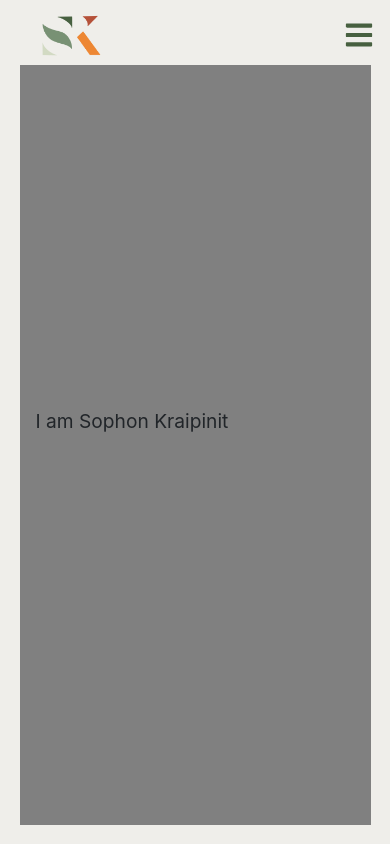
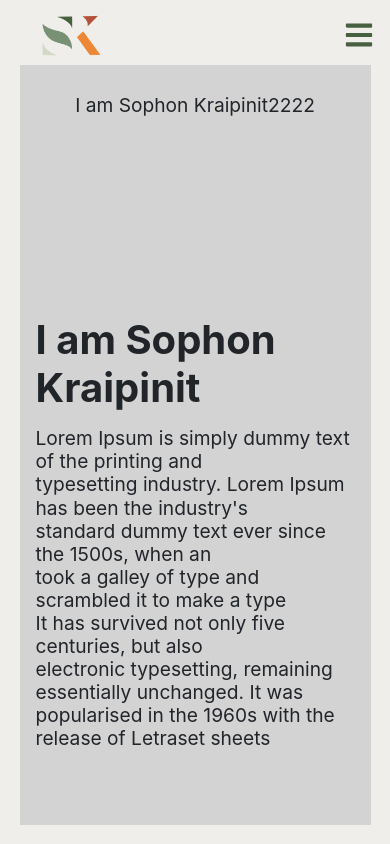
Before and after one commit to Sophon-Kr/PersonalWebsite-s-Sophon, a React (Create React App) app: page / in a window 390 px wide. Shown: the top 844 px of the page. Built offline with nearby package versions, Linux system fonts and the light colour scheme.

Commit message:
add about me structure

```diff
--- a/src/assets/aboutme.css
+++ b/src/assets/aboutme.css
@@ -6,6 +6,42 @@
   margin: auto;
   height: 100%;
   padding: 0 1rem;
-  background-color: grey;
+  background-color: lightgrey;
   /* background-color: var(--background-color); */
 }
+.container {
+  display: flex;
+  flex-direction: row;
+  justify-content: space-around;
+  flex-wrap: wrap;
+  gap: 50px;
+}
+.item1 {
+  order: 0;
+}
+.item2 {
+  order: 1;
+}
+.nameaboutme {
+  font-size: 40px;
+  font-weight: bold;
+}
+.descriptionaboutme {
+  margin-top: 15px;
+}
+
+@media screen and (max-width: 940px) {
+  .container {
+    display: flex;
+    flex-direction: column;
+    justify-content: space-around;
+    /* flex-wrap: wrap; */
+    gap: 50px;
+  }
+  .item1 {
+    order: 1;
+  }
+  .item2 {
+    order: 0;
+  }
+}
--- a/src/assets/navbar.css
+++ b/src/assets/navbar.css
@@ -32,7 +32,7 @@
 }
 
 .header .navbar img {
-  width: 70px;
+  width: 65px;
   height: auto;
   /* padding: 15px; */
 }
--- a/src/pages/AboutMe.jsx
+++ b/src/pages/AboutMe.jsx
@@ -14,7 +14,26 @@ export const AboutMe = (props) => {
         padding: "5%",
       }}
     >
-      <div className="maincontainer">I am Sophon Kraipinit</div>
+      <div className="maincontainer container">
+        <div className="item1">
+          <div className="nameaboutme">I am Sophon Kraipinit</div>
+          <div className="descriptionaboutme">
+            Lorem Ipsum is simply dummy text of the printing and <br></br>
+            typesetting industry. Lorem Ipsum has been the industry's <br></br>
+            standard dummy text ever since the 1500s, when an
+            <br></br>
+            took a galley of type and scrambled it to make a type
+            <br></br>
+            It has survived not only five centuries, but also
+            <br></br>
+            electronic typesetting, remaining essentially unchanged. It was
+            <br></br>
+            popularised in the 1960s with the release of Letraset sheets
+            <br></br>
+          </div>
+        </div>
+        <div className="item2">I am Sophon Kraipinit2222</div>
+      </div>
     </div>
   );
 };
```
Also changed, not shown: src/components/Navbar.jsx (line endings or trailing spaces).
